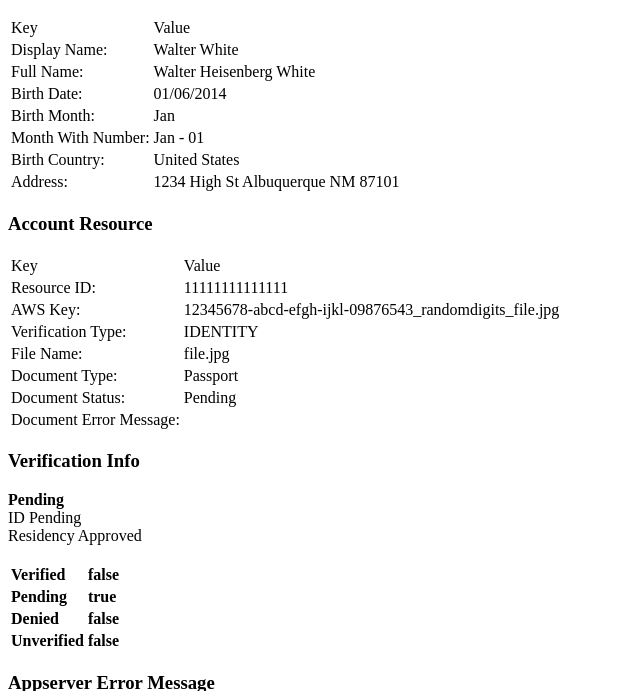
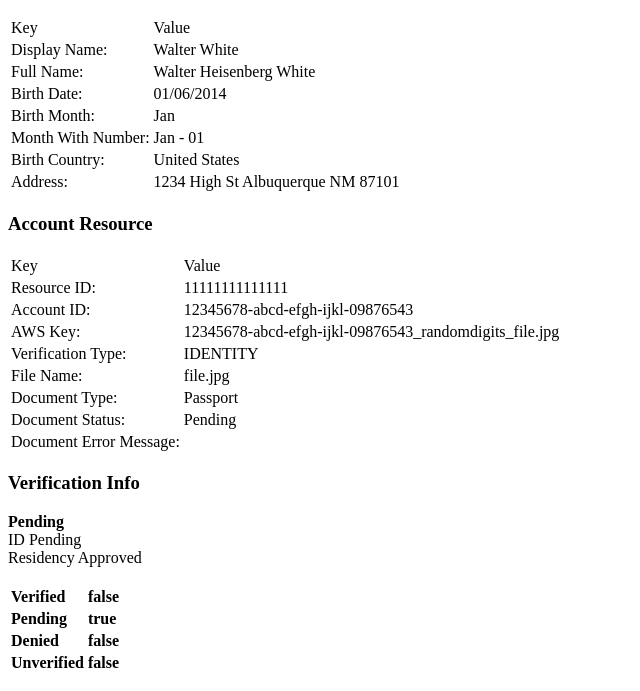
Before and after one commit to coinlatera/bc-angular-models, a website: page test-app/index.html in a window 1280 px wide. Shown: the part 91-782 px from the top of the page, without its empty margins (0-640 px from the left). Drawn offline with nearby package versions, Linux system fonts and the light colour scheme.

Commit message:
Add accountId back for account resources used in the admin app

```diff
--- a/assets/services/account-resource.coffee
+++ b/assets/services/account-resource.coffee
@@ -20,7 +20,7 @@ angular.module('bc.account-resource', []).service "AccountResource", ->
   ]
 
   class AccountResource
-    constructor: (@_id = '', @awsKey = '', @createdAt = '', @verifiedAt = '', @failedStep = '', @resourceInfo) ->
+    constructor: (@_id = '', @accountId = '', @awsKey = '', @createdAt = '', @verifiedAt = '', @failedStep = '', @resourceInfo) ->
       @actionStatus = if @resourceInfo.docStatus == 'pending'
         @resourceInfo.docStatus + '-' + @resourceInfo.verificationType
       else
@@ -51,4 +51,4 @@ angular.module('bc.account-resource', []).service "AccountResource", ->
     msgResource = msg?.resourceInfo
     resourceInfo = new ResourceInfo(msgResource?.verificationType, msgResource?.fileName, msgResource?.docType,
                                     msgResource?.docId, msgResource?.docStatus, msgResource?.userDisplayName, msgResource?.email)
-    new AccountResource(msg?._id, msg?.awsKey, msg?.createdAt, msg?.verifiedAt, msg?.failedStep, resourceInfo)
+    new AccountResource(msg?._id, msg?.accountId, msg?.awsKey, msg?.createdAt, msg?.verifiedAt, msg?.failedStep, resourceInfo)
--- a/test-app/app.js
+++ b/test-app/app.js
@@ -5,6 +5,7 @@ app.controller('MainCtrl', function MainCtrl ($scope, OrderInfo, AccountResource
 
   var resourceMsg1 = {
     _id: "11111111111111",
+    accountId: "12345678-abcd-efgh-ijkl-09876543",
     awsKey: "12345678-abcd-efgh-ijkl-09876543_randomdigits_file.jpg",
     createdAt: new Date().getTime(),
     resourceInfo: {
@@ -19,6 +20,7 @@ app.controller('MainCtrl', function MainCtrl ($scope, OrderInfo, AccountResource
   };
   var resourceMsg2 = {
     _id: "22222222222222",
+    accountId: "12345678-abcd-efgh-ijkl-09876543",
     awsKey: "12345678-abcd-efgh-ijkl-09876543_randomdigits_doc.pdf",
     createdAt: new Date().getTime(),
     resourceInfo: {
@@ -33,6 +35,7 @@ app.controller('MainCtrl', function MainCtrl ($scope, OrderInfo, AccountResource
   };
   var resourceMsg3 = {
     _id: "33333333333333",
+    accountId: "12345678-abcd-efgh-ijkl-09876543",
     awsKey: "12345678-abcd-efgh-ijkl-09876543_randomdigits_fail.pdf",
     createdAt: new Date().getTime(),
     failedStep: 2,
--- a/test-app/index.html
+++ b/test-app/index.html
@@ -61,6 +61,10 @@
         <tr>
           <td>Resource ID: </td>
           <td>{{userAccount.accountResources['11111111111111']._id}}</td>
+        </tr>
+        <tr>
+          <td>Account ID: </td>
+          <td>{{userAccount.accountResources['11111111111111'].accountId}}</td>
         </tr>
         <tr>
           <td>AWS Key: </td>
```
Also changed, not shown: dist/bc-angular-models.js, dist/bc-angular-models.min.js.
